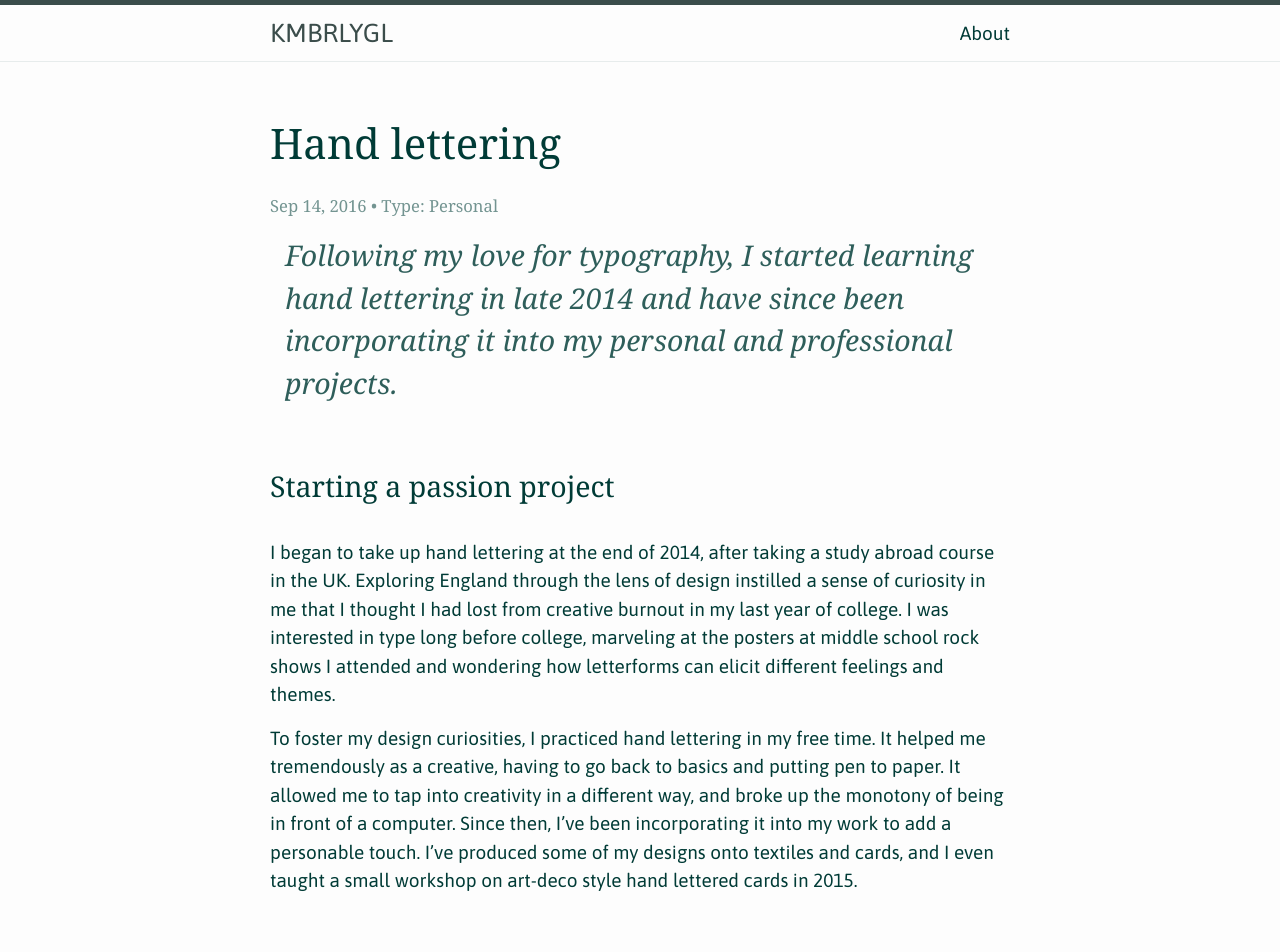
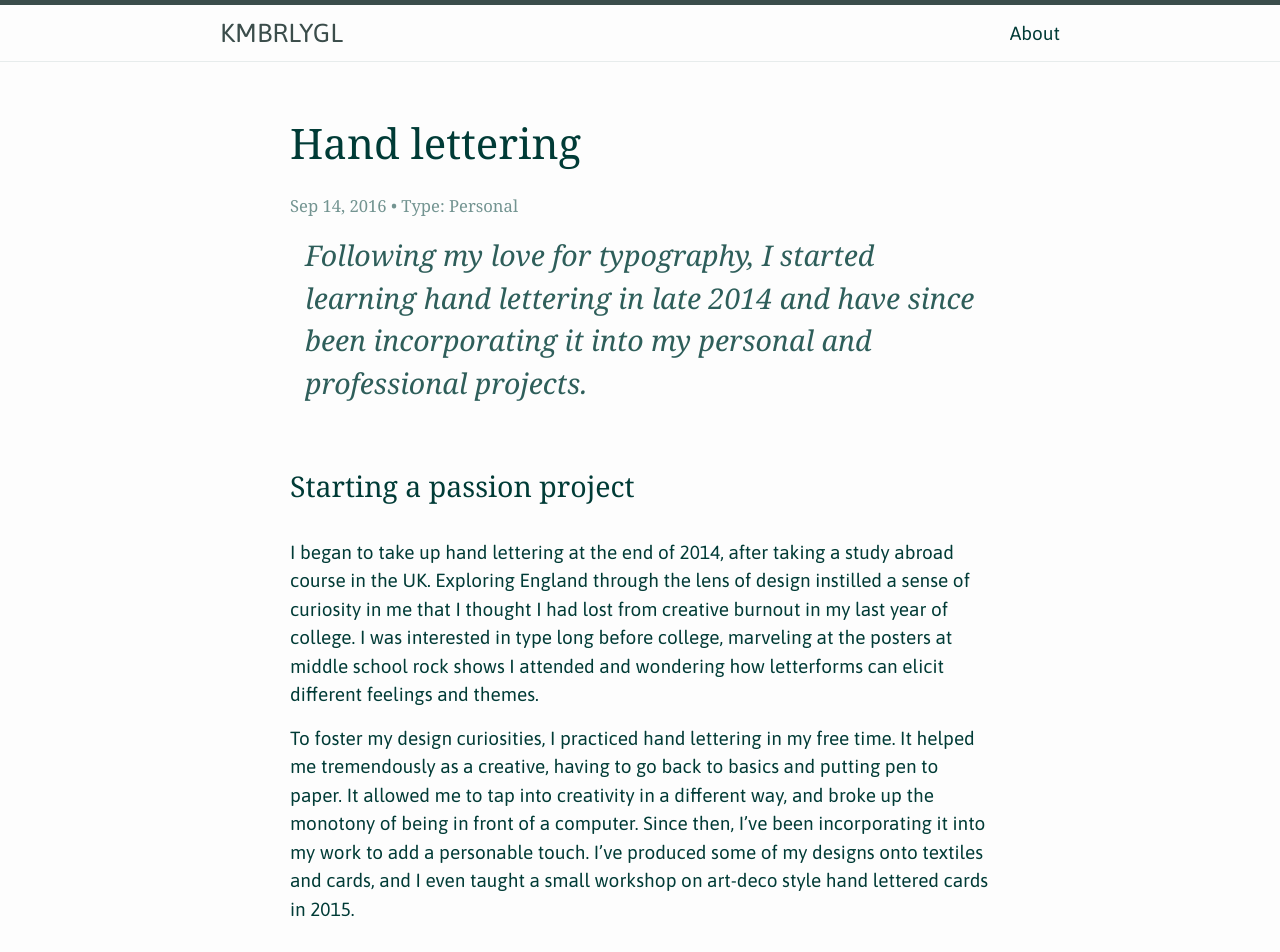
Before and after one commit to kmbrlygl/kmbrlygl.github.io, a Jekyll site: the page built from _posts/2016-09-13-handlettering.markdown, in a window 1280 px wide. Shown: the top 952 px of the page. Built offline with Jekyll 4.4.1, drawn with Linux system fonts in a browser that asks for light colours.

Commit message:
CSS: readjusted posts layout

```diff
--- a/_layouts/post.html
+++ b/_layouts/post.html
@@ -2,6 +2,7 @@
 layout: default
 ---
 <div class="wrapper">
+  <div class="posts">
 <article class="post" itemscope itemtype="http://schema.org/BlogPosting">
 
   <header class="post-header">
@@ -20,3 +21,4 @@ layout: default
 
 </article>
 </div>
+</div>
--- a/_posts/2017-01-09-alltogether.markdown
+++ b/_posts/2017-01-09-alltogether.markdown
@@ -4,9 +4,9 @@ title:  "All Together Mobile App"
 date:   2017-01-09 19:31:49 -0700
 categories: digital
 thumbnail: assets/allt_thumb.jpg
-caption: "All Together is an event planning mobile app that helps bring people together in an easy, organized and fun way."
+caption: "All Together is an event planning mobile app that helps bring people together in an fun, easy, and organized way."
 type: "mobile app"
-intro: "All Together helps bring people together in an easy, organized and fun way."
+intro: "All Together helps bring people together in an fun, easy, and organized way."
 ---
 # Role
 User research, user interface, rapid prototyping
--- a/_sass/_base.scss
+++ b/_sass/_base.scss
@@ -217,6 +217,24 @@ pre {
     }
 }
 
+/**
+ * posts
+ */
+.posts {
+    max-width: $body-line-width;
+    margin-right: auto;
+    margin-left: auto;
+    padding-right: $spacing-unit;
+    padding-left: $spacing-unit;
+    @extend %clearfix;
+
+    @include media-query($on-palm) {
+        max-width: -webkit-calc(#{$body-line-width} - (#{$spacing-unit}));
+        max-width:         calc(#{$body-line-width} - (#{$spacing-unit}));
+        padding-right: $spacing-unit / 2;
+        padding-left: $spacing-unit / 2;
+    }
+}
 
 /**
  * Clearfix
--- a/css/main.scss
+++ b/css/main.scss
@@ -35,7 +35,8 @@ $grey-color-light: lighten($grey-color, 40%);
 $grey-color-dark:  darken($grey-color, 25%);
 
 // Width of the content area
-$content-width:    800px;
+$content-width:    900px;
+$body-line-width:  700px;
 
 $on-palm:          600px;
 $on-laptop:        800px;
```
Also changed, not shown: 15 other files.
